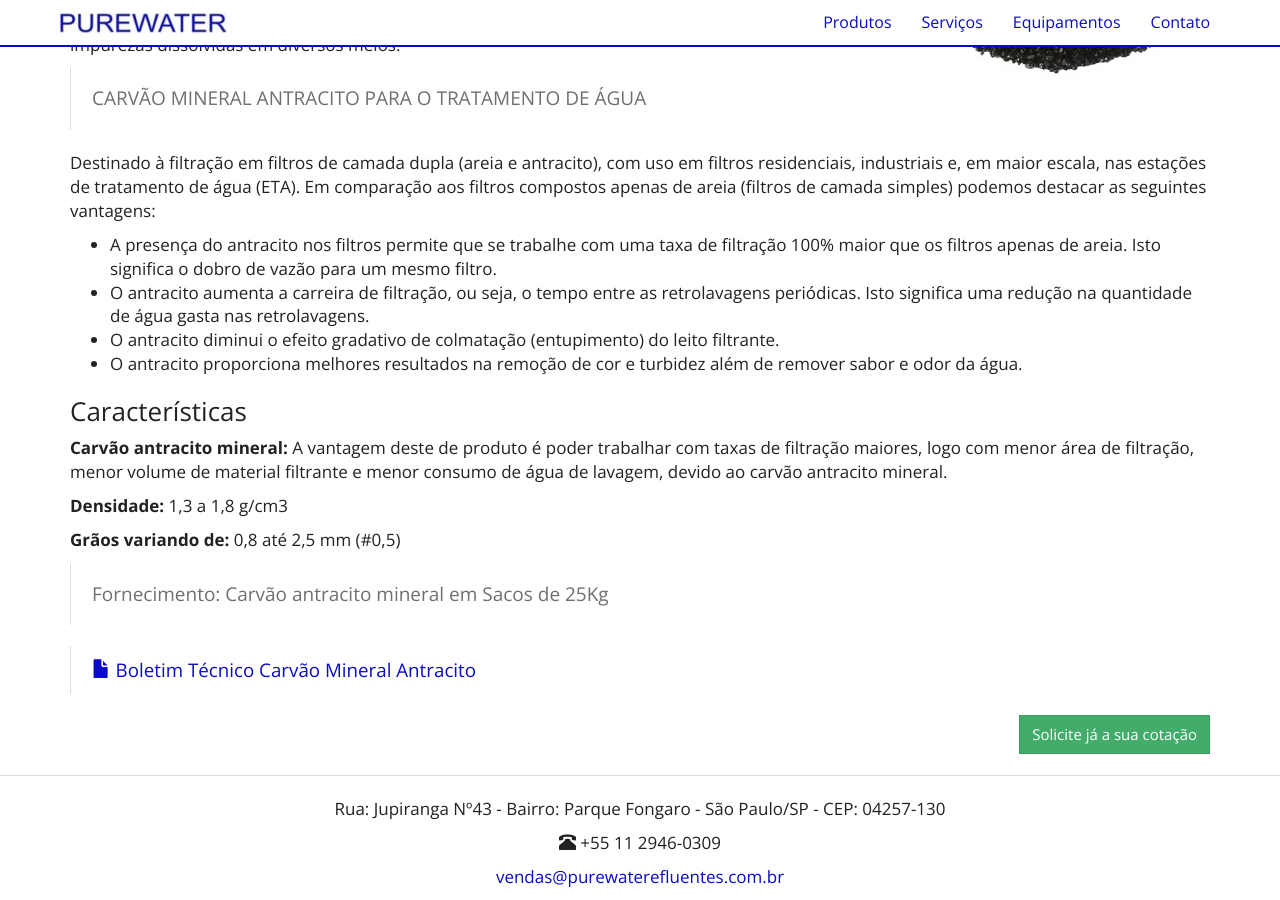
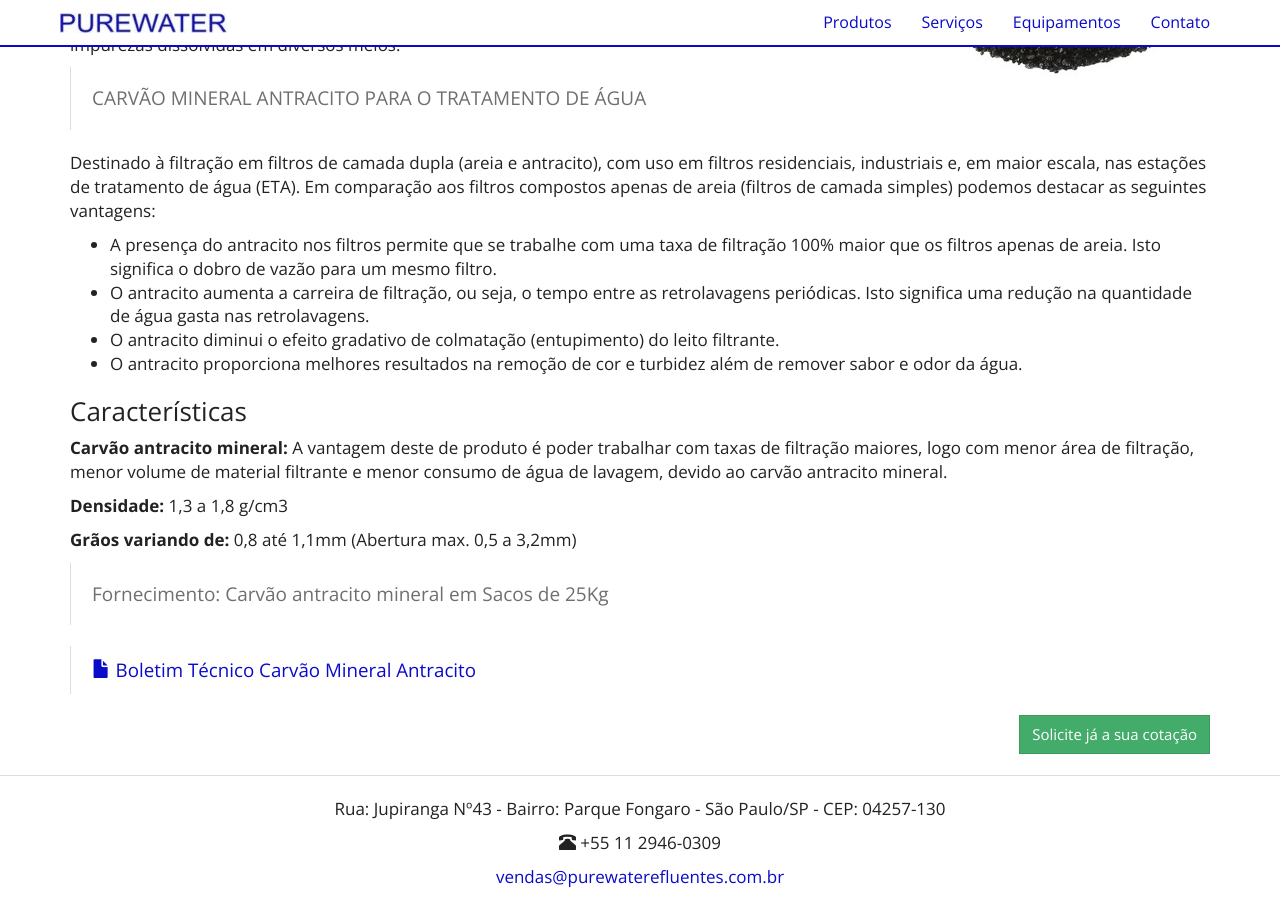
Before and after one commit to purewaterefluentes/purewaterefluentes.github.io, a Jekyll site: the page built from produtos/carvao-antracito.md, in a window 1280 px wide and 900 px high, scrolled down 572 px. Built offline with Jekyll 4.4.1, drawn with Linux system fonts in a browser that asks for light colours; nearby versions of some CDN libraries; library files that are not in the unit come from our copies.

Commit message:
Update carvao-antracito.md

```diff
--- a/produtos/carvao-antracito.md
+++ b/produtos/carvao-antracito.md
@@ -30,7 +30,7 @@ Destinado à filtração em filtros de camada dupla (areia e antracito), com uso
 
 **Densidade:** 1,3 a 1,8 g/cm3
 
-**Grãos variando de:** 0,8 até 2,5 mm (#0,5)
+**Grãos variando de:** 0,8 até 1,1mm (Abertura max. 0,5 a 3,2mm)
 
 >
 #### Fornecimento: Carvão antracito mineral em Sacos de 25Kg
```
